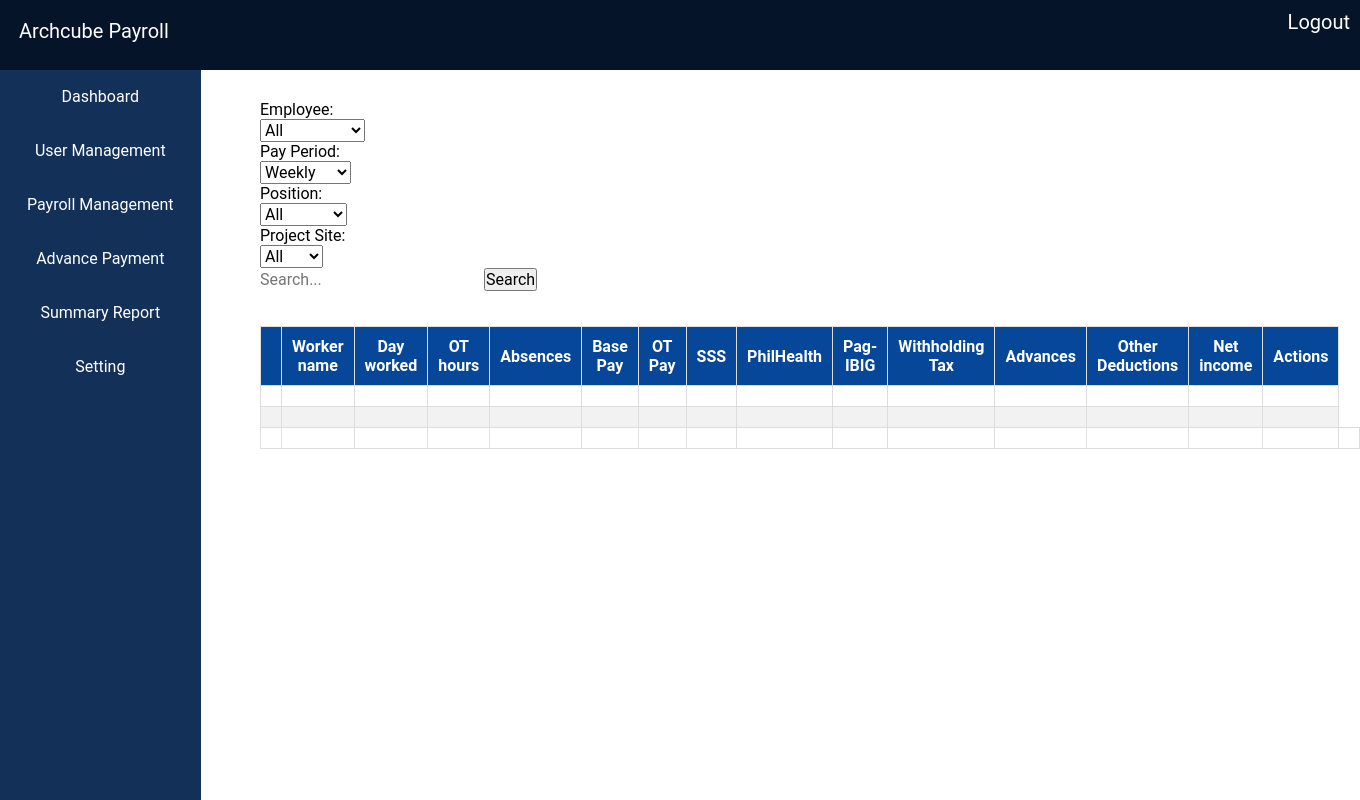
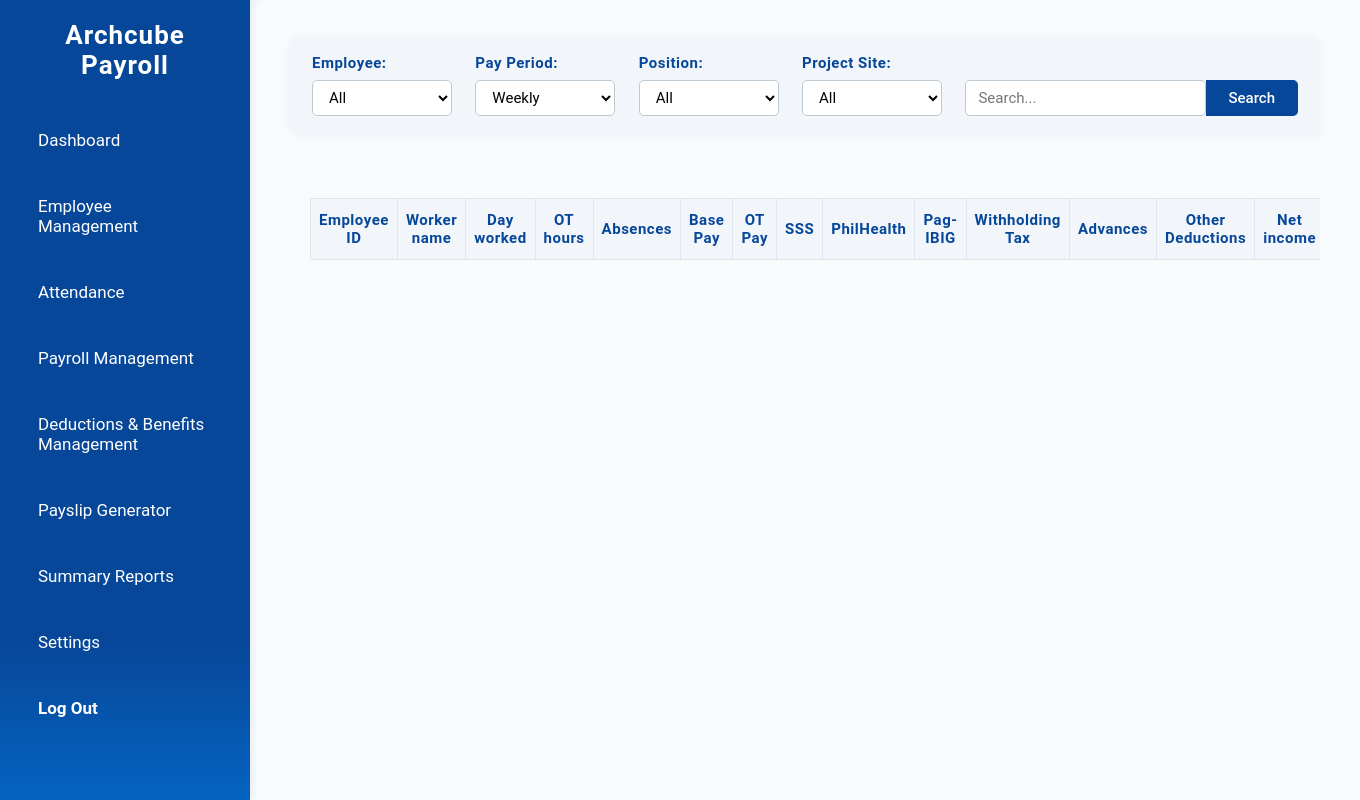
Before and after one commit to GaliaArjhond/Archcube_payroll, a PHP site: page /Payroll_Mangement.php in a window 1360 px wide. Run offline with PHP 8.4, Linux system fonts and the light colour scheme; lists and menus that the app fills with data are empty.

Commit message:
add something

```diff
--- a/Payroll_Mangement.php
+++ b/Payroll_Mangement.php
@@ -1,35 +1,50 @@
-<!DOCTYPE html>
 <!DOCTYPE html>
 <html lang="en">
 
 <head>
-  <link rel="stylesheet" href="dashboardStyle.css" />
+  <link rel="stylesheet" href="assets/css/Payroll_Mangement_Style.css" />
   <meta charset="UTF-8" />
   <meta name="viewport" content="width=device-width, initial-scale=1.0" />
-  <title>Dashboard</title>
+  <title>Payroll Management</title>
 </head>
 
 <body>
-  <header>
-    <a href="">Archcube Payroll</a>
-    <div class="logout">
-      <a href="" class=" ">Logout</a>
+  <div class="side_bar">
+    <h1>Archcube Payroll</h1>
+    <div class="side_bar_container">
+      <div class="side_bar_item">
+        <a href="index.php">Dashboard</a>
       </div>
-  </header>
-  <aside>
-    <ul>
-      <li><a href="">Dashboard</a></li>
-      <li><a href="">User Management</a></li>
-      <li><a href="">Payroll Management</a></li>
-      <li><a href="">Advance Payment</a></li>
-      <li><a href="">Summary Report</a></li>
-      <li><a href="">Setting</a></li>
-    </ul>
-  </aside>
+      <div class="side_bar_item">
+        <a href="user_management2.php">Employee Management</a>
+      </div>
+      <div class="side_bar_item">
+        <a href="attendance.php">Attendance</a>
+      </div>
+      <div class="side_bar_item">
+        <a href="Payroll_Mangement.php">Payroll Management</a>
+      </div>
+      <div class="side_bar_item">
+        <a href="deduc&benefits.php">Deductions & Benefits Management</a>
+      </div>
+      <div class="side_bar_item">
+        <a href="payslip.php">Payslip Generator</a>
+      </div>
+      <div class="side_bar_item">
+        <a href="reports.php">Summary Reports</a>
+      </div>
+      <div class="side_bar_item">
+        <a href="setting.php">Settings</a>
+      </div>
+      <div class="side_bar_item">
+        <a href="" class="logout">Log Out</a>
+      </div>
+    </div>
+  </div>
 
+  <div class="main_content">
     <main>
       <div class="top">
-      <!-- Employee Selection -->
         <div class="employeeSelect">
           <h3>Employee:</h3>
           <select name="employee" id="employee">
@@ -40,7 +55,7 @@
           </select>
         </div>
 
-      <!-- Pay Period Selection -->
+
         <div class="payperiod">
           <h3>Pay Period:</h3>
           <select name="payPeriod" id="payPeriod">
@@ -72,19 +87,23 @@
           </select>
         </div>
 
-      <!-- Search Bar -->
-      <div class="search">
-        <input type="text" placeholder="Search..." />
-        <button type="submit">Search</button>
+
+        <div class="top_controls">
+          <div class="search_bar">
+            <input class="search_input" type="text" placeholder="Search..." />
+            <button class="search_button">Search</button>
           </div>
         </div>
 
-    <div class="attendance">
-      <div class="attendance-header"></div>
+      </div>
+
+
+      <div class="employee-table">
+        <div class="employee-table-header"></div>
         <table>
           <thead>
             <tr>
-            <th></th>
+              <th>Employee ID</th>
               <th>Worker name</th>
               <th>Day worked</th>
               <th>OT hours</th>
@@ -103,61 +122,13 @@
           </thead>
           <tbody>
             <tr>
-            <td></td>
-            <td></td>
-            <td></td>
-            <td></td>
-            <td></td>
-            <td></td>
-            <td></td>
-            <td></td>
-            <td></td>
-            <td></td>
-            <td></td>
-            <td></td>
-            <td></td>
-            <td></td>
-            <td></td>
-          </tr>
-          <tr>
-            <td></td>
-            <td></td>
-            <td></td>
-            <td></td>
-            <td></td>
-            <td></td>
-            <td></td>
-            <td></td>
-            <td></td>
-            <td></td>
-            <td></td>
-            <td></td>
-            <td></td>
-            <td></td>
-            <td></td>
-          </tr>
-          <tr>
-            <td></td>
-            <td></td>
-            <td></td>
-            <td></td>
-            <td></td>
-            <td></td>
-            <td></td>
-            <td></td>
-            <td></td>
-            <td></td>
-            <td></td>
-            <td></td>
-            <td></td>
-            <td></td>
-            <td></td>
-            <td></td>
+
             </tr>
           </tbody>
         </table>
       </div>
     </main>
+  </div>
 </body>
 
 </html>
--- a/assets/css/Payroll_Mangement_Style.css
+++ b/assets/css/Payroll_Mangement_Style.css
@@ -2,207 +2,216 @@
   margin: 0;
   padding: 0;
   box-sizing: border-box;
-  font: 1em roboto, sans-serif;
+  font-family: "Roboto", sans-serif;
 }
 
-/* Header Styling */
-header {
-  background-color: #051429;
-  width: 100%;
-  height: 70px;
-  padding: 19px;
-  font-size: 20px;
-  color: white;
-  position: fixed; /* Fix the header at the top */
+body {
+  background: #f4f7fa;
+}
+
+.side_bar {
+  width: 250px;
+  position: fixed;
   top: 0;
   left: 0;
-  z-index: 1000; /* Ensure it stays above other elements */
+  background: linear-gradient(180deg, #074799 80%, #0563c1 100%);
+  color: white;
+  height: 100vh;
+  padding: 20px;
+  overflow-y: auto;
+  box-shadow: 2px 0 8px rgba(7, 71, 153, 0.08);
 }
 
-a {
+.side_bar h1 {
+  font-size: 26px;
+  margin-bottom: 28px;
+  text-align: center;
+  letter-spacing: 1px;
+  font-weight: 700;
+}
+
+.side_bar_container {
+  display: flex;
+  flex-direction: column;
+  gap: 12px;
+}
+
+.side_bar_item {
+  padding: 12px 18px;
+  border-radius: 6px;
+  transition: background 0.2s, color 0.2s;
+  margin-top: 10px;
+}
+
+.side_bar_item a {
   text-decoration: none;
   color: white;
+  font-size: 17px;
+  display: flex;
+  align-items: center;
+  gap: 8px;
+}
+
+.side_bar_item:hover {
+  background: #05509a;
+  color: #fff;
 }
 
 .logout {
-  position: absolute;
-  top: 10px;
-  right: 10px;
-}
-
-/* Sidebar Styling */
-aside {
-  text-align: center;
-  background-color: #133158;
-  color: white;
-  height: calc(100vh - 70px); /* Full height minus header */
-  padding: 17px;
-  position: fixed; /* Fix the sidebar on the left */
-  top: 70px;
-  left: 0;
-}
-
-ul {
-  list-style: none; /* Remove default list styling */
-  padding: 0;
-}
-
-ul li {
-  margin-bottom: 15px;
-}
-
-ul li a {
-  text-decoration: none;
-  color: white;
-  display: block;
-  padding: 10px;
-  background-color: #133158;
-  border-radius: 5px;
-}
-
-ul li a:hover {
-  background-color: #3498db;
-}
-
-/* Main Content Styling */
-main {
-  margin-left: 240px;
-  margin-top: 80px;
-  padding: 20px;
-  width: auto;
-}
-
-main input {
-  background-color: transparent;
-  border: 0;
-  outline: 0;
-}
-
-/* Horizontal Grid Layout for the Top Section */
-main .top {
-  display: grid;
-  grid-template-columns: repeat(5, 1fr);
-  gap: 25px;
-}
-
-main .top > div {
-  background-color: #133158;
-  padding: var(--card-padding, 20px);
-  border-radius: 1rem;
-  margin-top: 1rem;
-  box-shadow: var(--box shadow, 0 4px 8px rgba(0, 0, 0, 0.1));
-  transition: transform 0.3s ease;
-  color: #eeeeee;
-  font-size: bold;
-}
-
-main .top > div:hover {
-  transform: scale(1.05); /* Add a hover effect for interactivity */
-}
-
-main .top h3 {
-  margin-bottom: 10px;
-  color: #ffffff;
-}
-
-main .top select,
-main .top input {
-  padding: 10px;
-  border: 1px solid #ddd;
-  border-radius: 5px;
-  background-color: white;
-  width: 100%;
-}
-
-main .positionSelect,
-main .projectSiteSelect,
-main .search {
-  margin-top: 20px;
-}
-
-main .search {
-  display: flex;
-  align-items: center;
-  gap: 10px;
-}
-
-main .search input {
-  flex: 1;
-  padding: 10px;
-  border: 1px solid #ddd;
-  border-radius: 5px;
-}
-
-main .search button {
-  padding: 10px 20px;
-  background-color: #074799;
-  color: white;
-  border: none;
-  border-radius: 5px;
-  cursor: pointer;
-  transition: background-color 0.3s ease;
-}
-
-main .search button:hover {
-  background-color: #133158;
-}
-
-main .payrollTable {
-  margin-top: 20px;
-  display: grid;
-  gap: 25px;
+  color: #ff4d4d;
   font-weight: bold;
 }
 
-table {
+.main_content {
+  margin-left: 250px; /* Match sidebar width */
+  padding: 36px 40px;
+  min-height: 100vh;
+  background: #f8fafc;
+  border-radius: 18px 0 0 0;
+  overflow-y: auto;
+  display: flex;
+  flex-direction: column;
+  gap: 28px;
+}
+
+/* --- Top Controls --- */
+.top {
+  display: flex;
+  flex-wrap: wrap;
+  align-items: flex-end;
+  justify-content: space-between;
+  gap: 20px;
+  margin-bottom: 28px;
+  border-radius: 10px;
+  padding: 18px 22px;
+  box-shadow: 0 2px 8px rgba(7, 71, 153, 0.05);
+  background: #f2f6fa;
+}
+
+.top > div {
+  display: flex;
+  flex-direction: column;
+  gap: 6px;
+  min-width: 140px;
+}
+
+.top h3 {
+  font-size: 15px;
+  color: #074799;
+  margin-bottom: 2px;
+  font-weight: 600;
+  letter-spacing: 0.5px;
+}
+
+/* --- Selects & Inputs --- */
+.top select,
+.top input[type="text"] {
+  padding: 7px 12px;
+  border-radius: 5px;
+  font-size: 15px;
+  background: #fff;
+  border: 1px solid #bfc9d1;
+  transition: border 0.2s;
+}
+
+.top select:focus,
+.top input[type="text"]:focus {
+  border: 1.5px solid #074799;
+  outline: none;
+}
+
+/* --- Search Bar --- */
+.search_bar {
+  display: flex;
+  align-items: center;
+  gap: 0;
+  margin-left: auto;
+}
+
+.search_input {
+  border-radius: 5px 0 0 5px;
+  border: 1px solid #bfc9d1;
+  border-right: none;
+  padding: 8px 14px;
+  font-size: 15px;
+  background: #fff;
+  height: 36px;
+  transition: border 0.2s;
+  outline: none;
+}
+
+.search_input:focus {
+  border: 1.5px solid #074799;
+  border-right: none;
+  outline: none;
+}
+
+.search_button {
+  border-radius: 0 5px 5px 0;
+  padding: 8px 22px;
+  height: 36px;
+  background: #074799;
+  color: #fff;
+  border: 1px solid #074799;
+  border-left: none;
+  font-size: 15px;
+  font-weight: 500;
+  cursor: pointer;
+  transition: background 0.2s;
+  box-shadow: none;
+  outline: none;
+}
+
+.search_button:hover {
+  background: #0563c1;
+}
+
+/* --- Table Styles --- */
+.employee-table {
+  border-radius: 12px;
+  padding: 20px;
+  margin-top: 10px;
+  overflow-x: auto;
+}
+
+.employee-table-header {
+  font-size: 20px;
+  font-weight: 600;
+  color: #074799;
+  margin-bottom: 16px;
+  letter-spacing: 1px;
+}
+
+.employee-table table {
   width: 100%;
   border-collapse: collapse;
+  font-size: 15px;
 }
 
-table th,
-table td {
-  border: 1px solid #ddd;
-  padding: 10px;
+.employee-table th,
+.employee-table td {
+  border: 1px solid #e0e6ed;
+  padding: 12px 8px;
   text-align: center;
 }
 
-table th {
-  background-color: #074799;
-  color: white;
-  font-weight: bold;
+.employee-table th {
+  background: #f2f6fa;
+  color: #074799;
+  font-weight: 700;
+  letter-spacing: 0.5px;
 }
 
-table tr:nth-child(even) {
-  background-color: #f2f2f2;
+.employee-table tbody tr:nth-child(even) {
+  background: #f9fbfd;
 }
 
-table tr:hover {
-  background-color: #ddd;
+.employee-table tbody tr:hover {
+  background: #e6f0fa;
+  transition: background 0.2s;
 }
 
-.attendance-header {
-  display: flex;
-  justify-content: space-between; /* Align items to the left and right */
-  align-items: center; /* Vertically center the items */
-  margin-top: 25px;
-  margin-bottom: 10px; /* Add spacing below the header */
+.employee-table td:last-child,
+.employee-table th:last-child {
+  min-width: 120px;
 }
-
-.attendance-header h2 {
-  margin: 0;
-  color: #074799;
-}
-
-.attendance-header .see-all {
-  text-decoration: none;
-  color: #074799;
-  font-weight: bold;
-  background-color: #f2f2f2;
-  padding: 5px 10px;
-  border-radius: 5px;
-  transition: background-color 0.3s ease;
-}
-
-.attendance-header .see-all:hover {
-  background-color: #ddd;
-}
```
Also changed, not shown: addEmp.php (+16 -16 lines), attendance.php (+8 -8 lines), deduc&benefits.php (+8 -8 lines), payslipexample.html (added, +124 -0 lines). Lines whose indentation alone changed are shown as unchanged.
